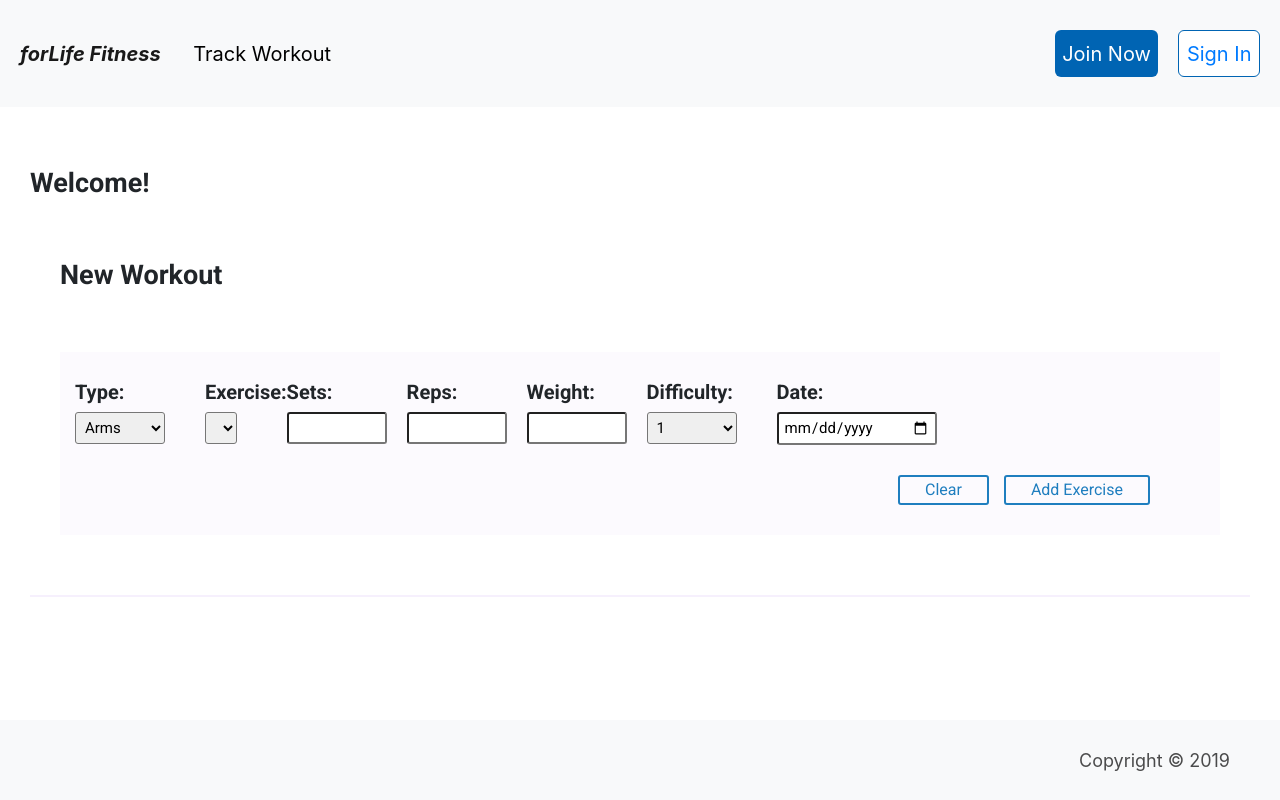
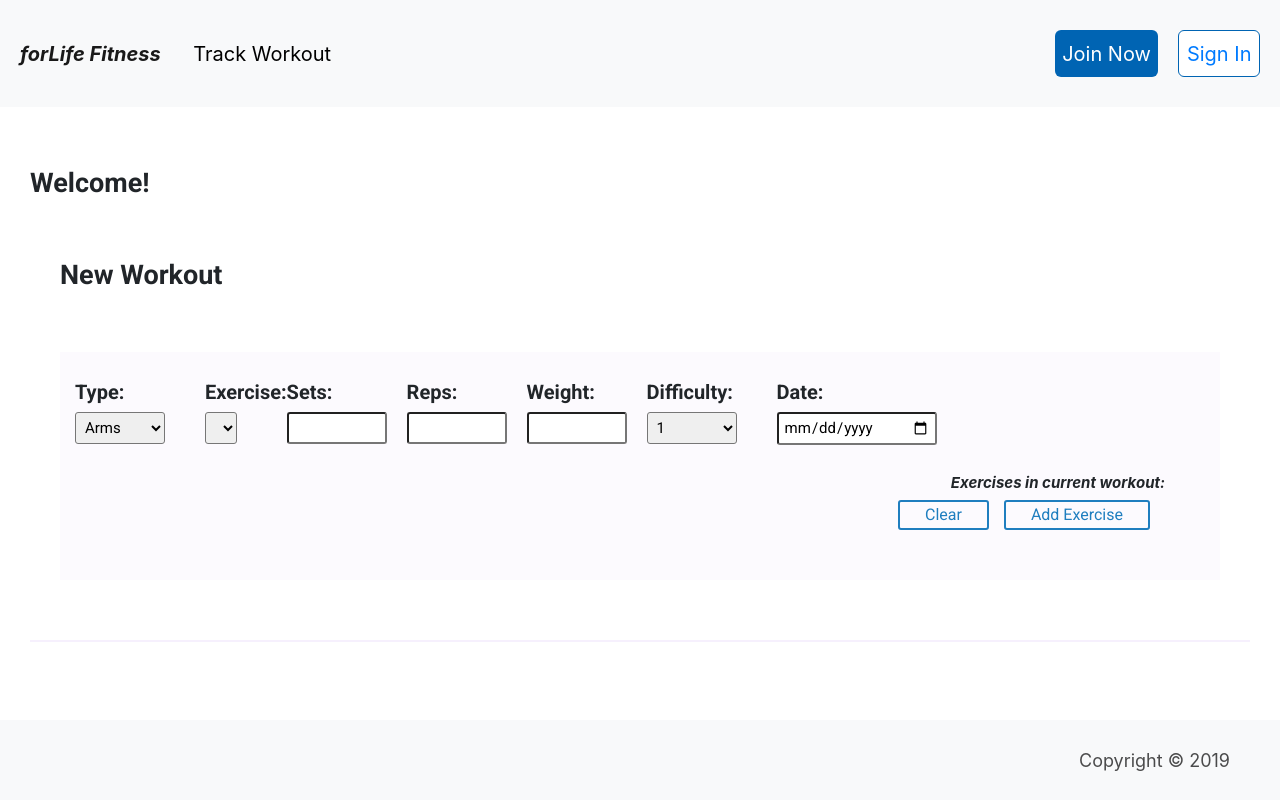
Before and after one commit to bw-weight-lifting-journal/Front-end, a React (Create React App) app in the folder weightlifting-journal/: page /dashboard in a window 1280 px wide. Built offline with nearby package versions, Linux system fonts and the light colour scheme.

Commit message:
exercise tracking

```diff
--- a/weightlifting-journal/src/components/NewWorkoutForm.js
+++ b/weightlifting-journal/src/components/NewWorkoutForm.js
@@ -7,6 +7,8 @@ import './NewWorkoutForm.scss'
 function NewWorkoutForm(props) {
 
     const { workoutData, fillInWorkout, submitWorkout } = props;
+
+    console.log(workoutData)
 
     const [userData, setUserData] = useState();
     const [workoutType, setWorkoutType] = useState('arms');
@@ -150,11 +152,14 @@ function NewWorkoutForm(props) {
                     />
                 </label>}
 
-                <p className='buttons'>
+                <div className='buttons'>
+                    <div className="exerciseCounter">Exercises in current workout:
+                    {workoutData.map(exercise => <div key={exercise.id}>{exercise.workout}</div>)}
+                    </div>
                     <button type='reset' className='clear-btn'>Clear</button>
                     <button className='clear-btn' onClick={pushExercise}>Add Exercise</button>
                     {workoutData.length > 0 && <button className='add-btn' type='submit'>Submit Workout</button>}
-                </p>
+                </div>
             </form>
         </div>
         </div>
--- a/weightlifting-journal/src/components/NewWorkoutForm.scss
+++ b/weightlifting-journal/src/components/NewWorkoutForm.scss
@@ -62,6 +62,13 @@
         text-align: right;
         margin: 30px 40px 0;
 
+        .exerciseCounter {
+          font-size: 1.5rem;
+          margin-bottom: 1rem;
+          font-style: italic;
+          font-weight: bold;
+        }
+
         .clear-btn {
             font-size: 1.6rem;
             padding: 5px 25px;
@@ -71,6 +78,7 @@
             border: 2px solid #1F7EBF;
             color: #1F7EBF;
             border-radius: 3px;
+            margin-bottom: 2rem;
         }
 
         .add-btn {
@@ -81,6 +89,7 @@
             color: white;
             border: none;
             border-radius: 3px;
+            margin-bottom: 2rem;
         }
     }
 }
```
